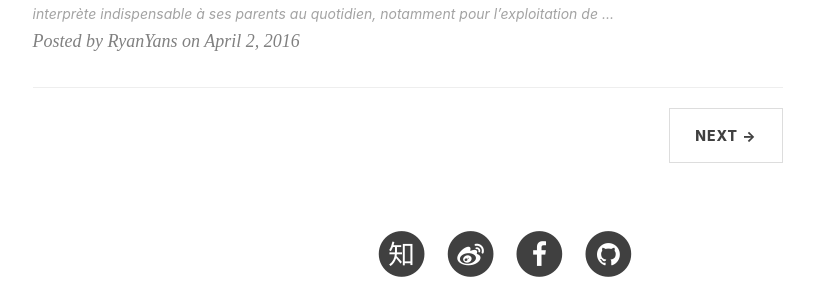
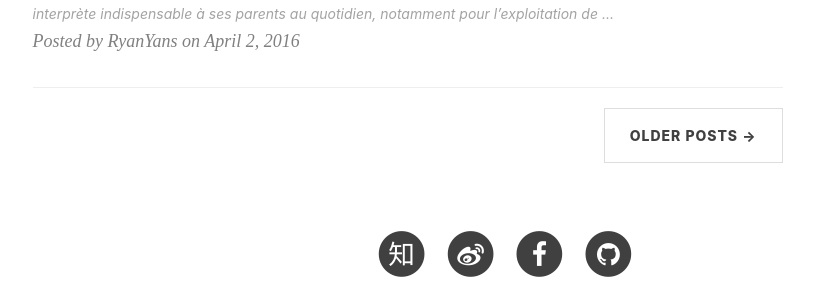
Before and after one commit to RyanYans/RyanYans.github.io, a Jekyll site: the page built from index.html, in a window 1280 px wide and 900 px high, scrolled down 2277 px. Shown: the part 449-747 px from the top of the window, without its empty margins (135-949 px from the left). Built offline with Jekyll 4.4.1, drawn with Linux system fonts in a browser that asks for light colours; nearby versions of some CDN libraries; the list of posts is cut into pages by our own code; comment, search, counter and statistics services are not loaded.

Commit message:
update bg

```diff
--- a/index.html
+++ b/index.html
@@ -30,12 +30,12 @@
 <ul class="pager">
     {% if paginator.previous_page %}
     <li class="previous">
-        <a href="{{ paginator.previous_page_path | prepend: site.baseurl | replace: '//', '/' }}">&larr; Previous</a>
+        <a href="{{ paginator.previous_page_path | prepend: site.baseurl | replace: '//', '/' }}">&larr; Newer Posts</a>
     </li>
     {% endif %}
     {% if paginator.next_page %}
     <li class="next">
-        <a href="{{ paginator.next_page_path | prepend: site.baseurl | replace: '//', '/' }}">Next &rarr;</a>
+        <a href="{{ paginator.next_page_path | prepend: site.baseurl | replace: '//', '/' }}">Older Posts &rarr;</a>
     </li>
     {% endif %}
 </ul>
```
Also changed, not shown: _layouts/keynote.html (+9 -8 lines).
